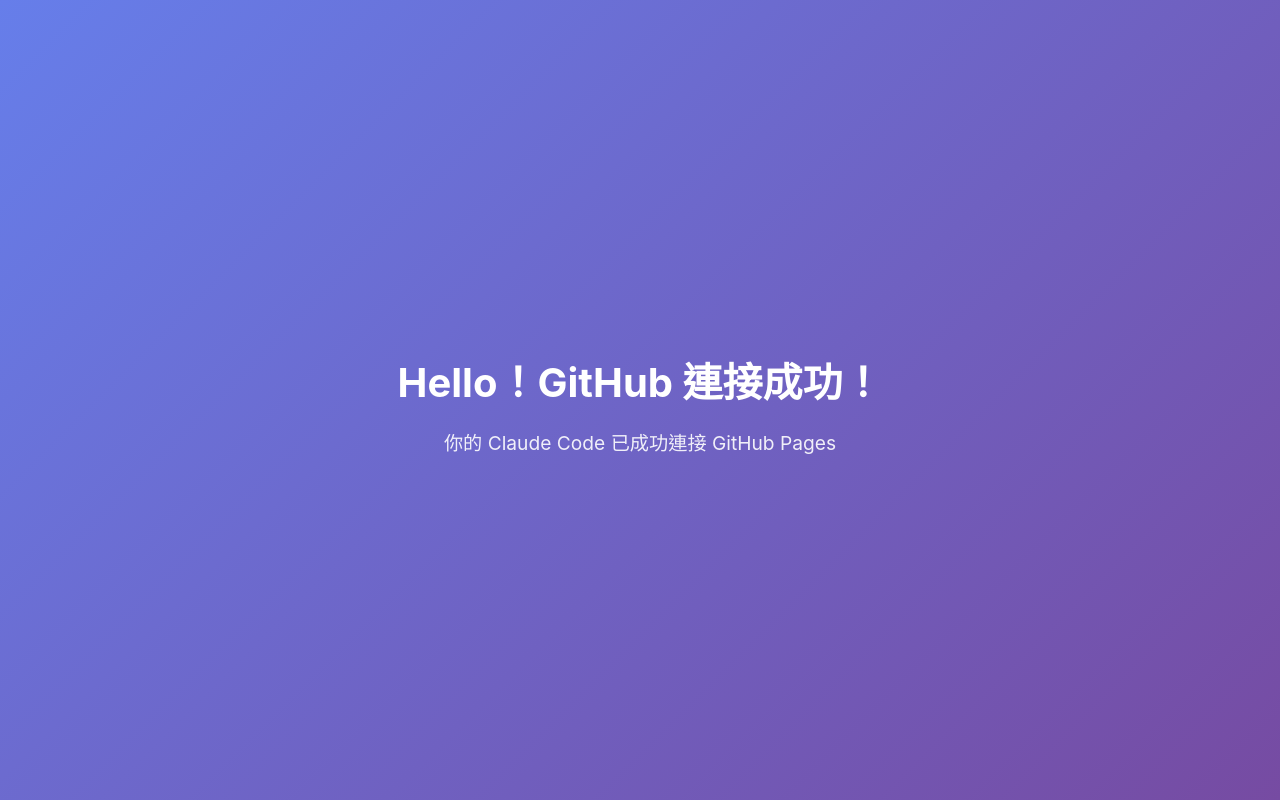
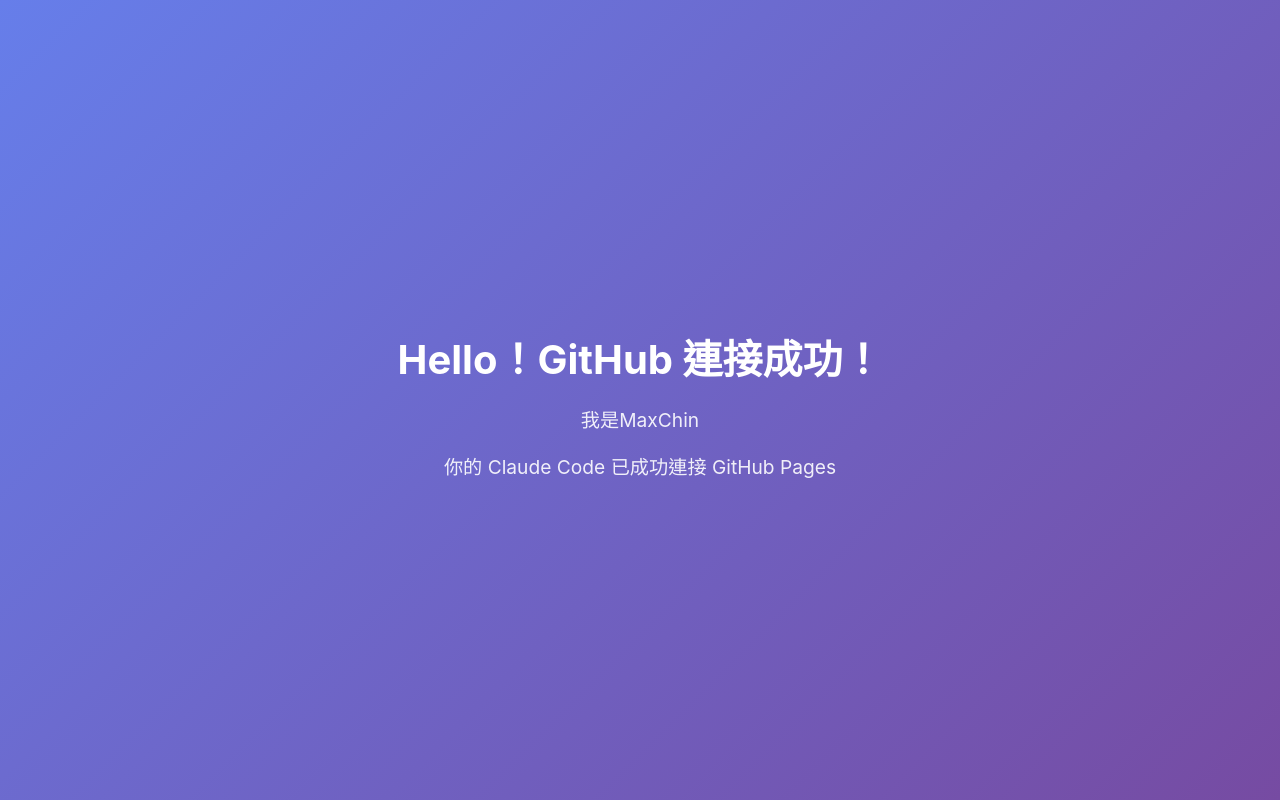
Before and after one commit to maxchin18/github-test, a plain HTML site: page index.html in a window 1280 px wide. Drawn offline with Linux system fonts and the light colour scheme.

Commit message:
Add 我是MaxChin

```diff
--- a/index.html
+++ b/index.html
@@ -32,6 +32,7 @@
 <body>
     <div class="container">
         <h1>Hello！GitHub 連接成功！</h1>
+        <p>我是MaxChin</p>
         <p>你的 Claude Code 已成功連接 GitHub Pages</p>
     </div>
 </body>
```
